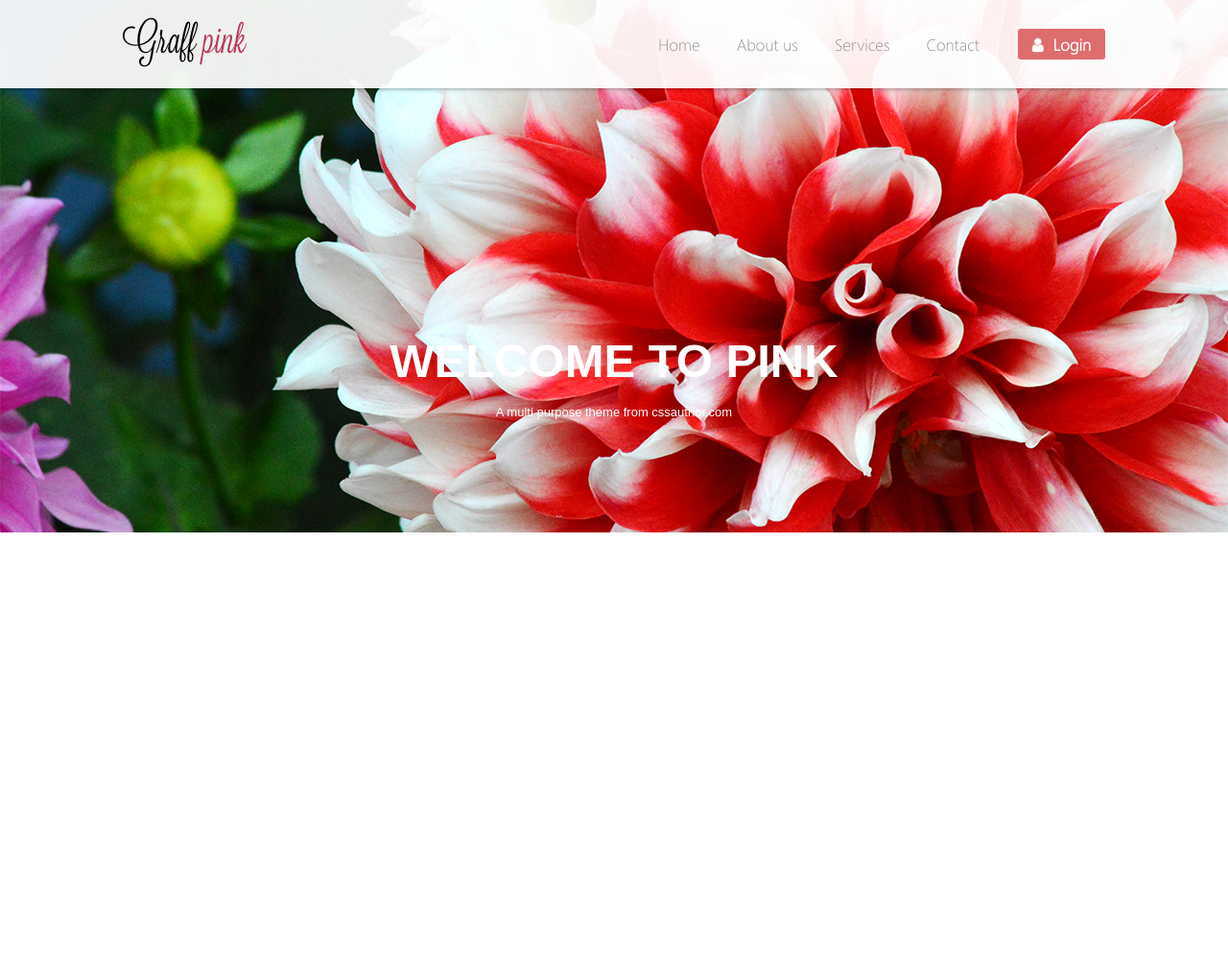
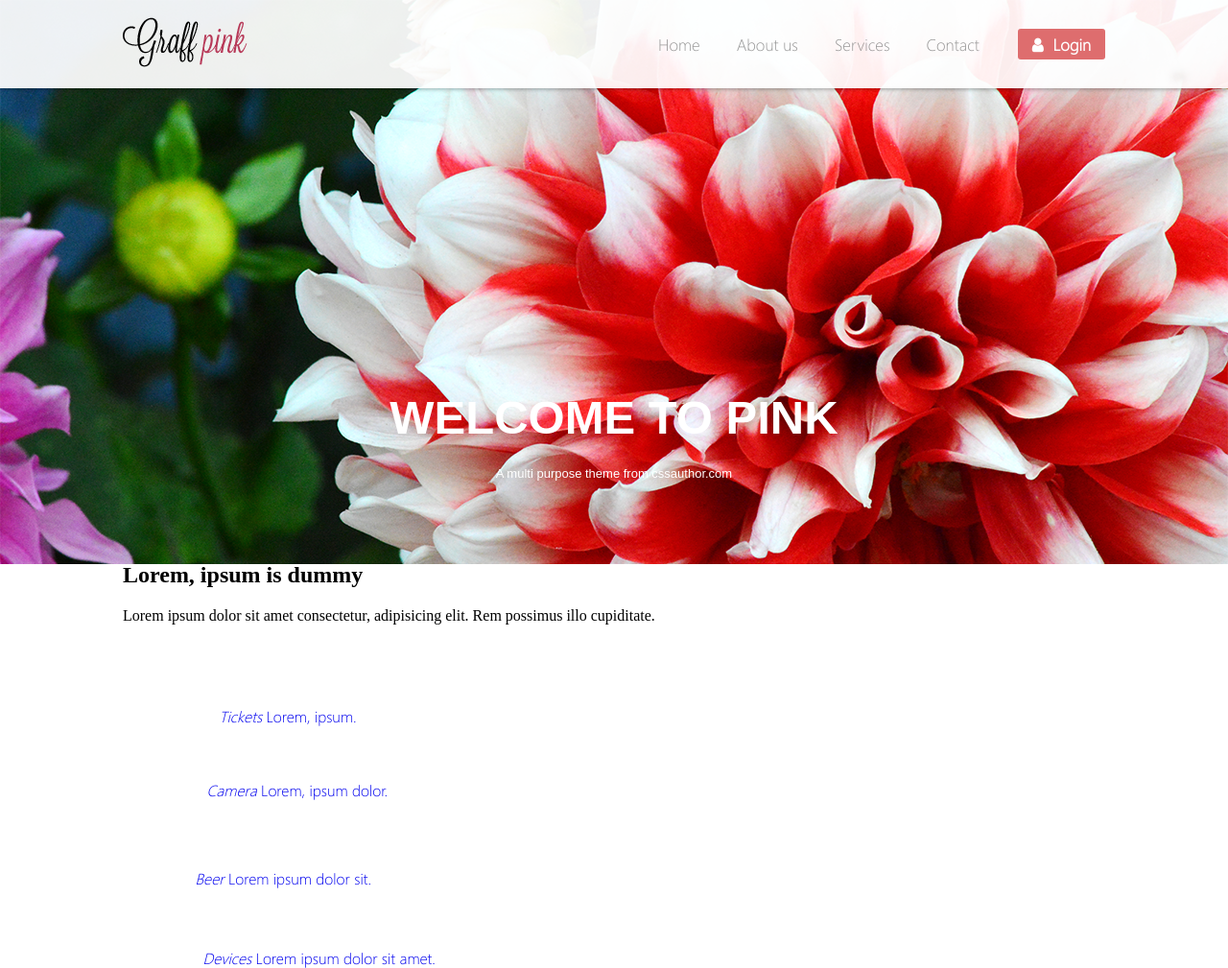
Before and after one commit to AntonyZubko/proj_pink, a plain HTML site: page index.html in a window 1280 px wide. Shown: the whole page at 96% size. Before the commit the page ends 800 px from the top, so only its background shows below. Drawn offline with Linux system fonts and the light colour scheme; files whose address does not match are found by name.

Commit message:
add html for banner content and categories

```diff
--- a/index.html
+++ b/index.html
@@ -9,6 +9,7 @@
     <title>Pink Layout</title>
 </head>
 <body>
+    <img class="bg-pink" src="./img/bg-header.png" alt="" />
     <header class="header">
         <div class="container header__main">
             <a class="header__logo" href="#"><img class="header__logo-img" src="./img/Logo.png" /></a>
@@ -27,5 +28,37 @@
             <h1 class="banner__main">Welcome to pink</h1>
             <p class="banner__text">A multi purpose theme from cssauthor.com</p>
         </section>
+        <main class="content container">
+            <section class="banner-content">
+                <h1 class="banner-content__main">Lorem, ipsum is dummy</h1>
+                <p class="banner-content__text">Lorem ipsum dolor sit amet consectetur, adipisicing elit. Rem possimus illo cupiditate.</p>
+            </section>
+            <section class="categories">
+                <nav>
+                    <ul>
+                        <li><a href="#"><img src="./img/tickets.png" alt="">
+                            <i>Tickets</i>
+                            <span>Lorem, ipsum.</span>
+                        </a>
+                    </li>
+                        <li><a href="#"><img src="./img/foto.png" alt="">
+                            <i>Camera</i>
+                            <span>Lorem, ipsum dolor.</span>
+                        </a>
+                    </li>
+                        <li><a href="#"><img src="./img/beermug.png" alt="">
+                            <i>Beer</i>
+                            <span>Lorem ipsum dolor sit.</span>
+                        </a>
+                    </li>
+                        <li><a href="#"><img src="./img/ipod.png" alt="">
+                            <i>Devices</i>
+                            <span>Lorem ipsum dolor sit amet.</span>
+                        </a>
+                    </li>
+                    </ul>
+                </nav>
+            </section>
+        </main>
 </body>
 </html>
--- a/style css/style.css
+++ b/style css/style.css
@@ -31,10 +31,11 @@ li {
     list-style-type: none;
 }
 
-body {
-    background: url(../img/bg-header.png) no-repeat center;
-    background-size: cover;
-
+.bg-pink {
+    position: absolute;
+    z-index: -1;
+    width: 100%;
+    max-height: 588px;
 }
 
 .container {
@@ -107,14 +108,14 @@ body {
     text-align: center;
     color: white;
     font-family: Arial, Helvetica, sans-serif;
-    margin-top: 20%;
+    margin-top: 315px;
     margin-bottom: 85px;
 }
 
 .banner__main {
     font-size: 49px;
     text-transform: uppercase;
-    margin: 0 0 18px 0;
+    margin: 0 0 23px 0;
 }
 
 .banner__text {
```
Also changed, not shown: img/beermug.png (added), img/foto.png (added), img/ipod.png (added), img/tickets.png (added).
